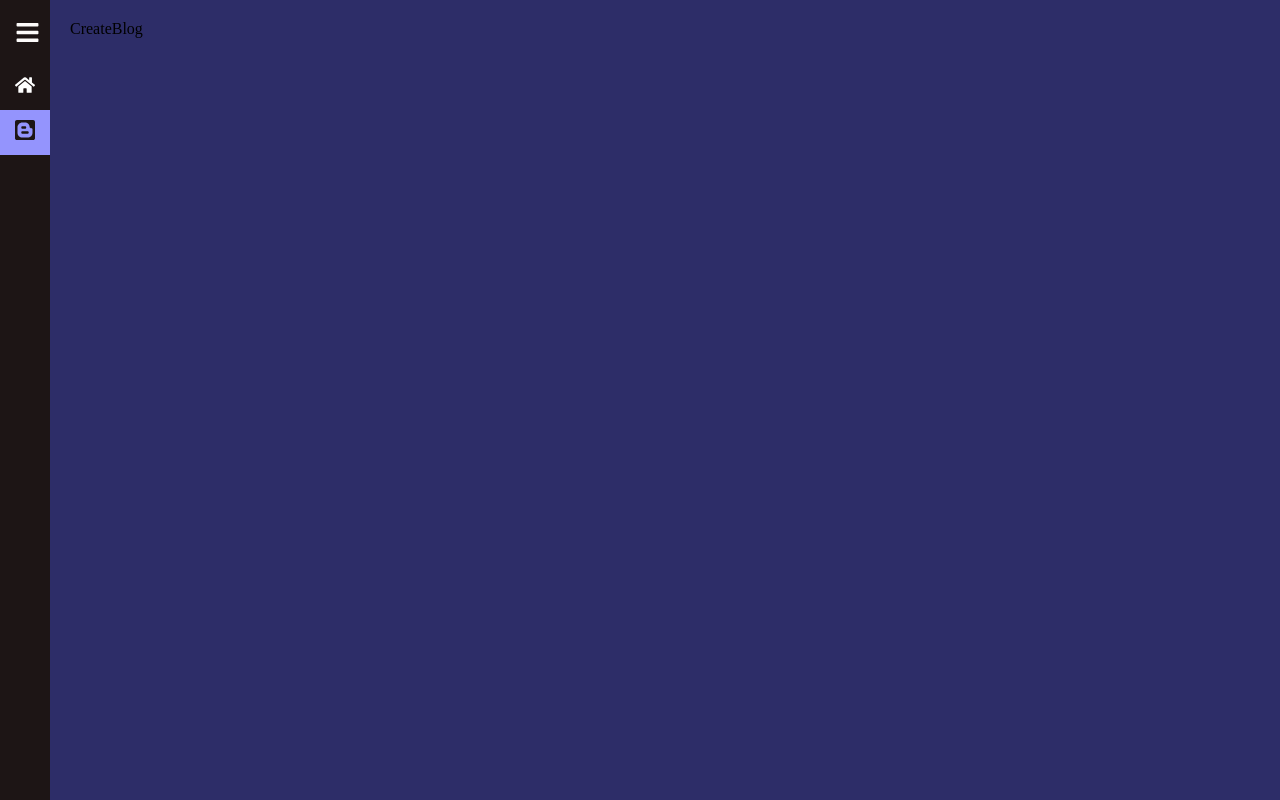
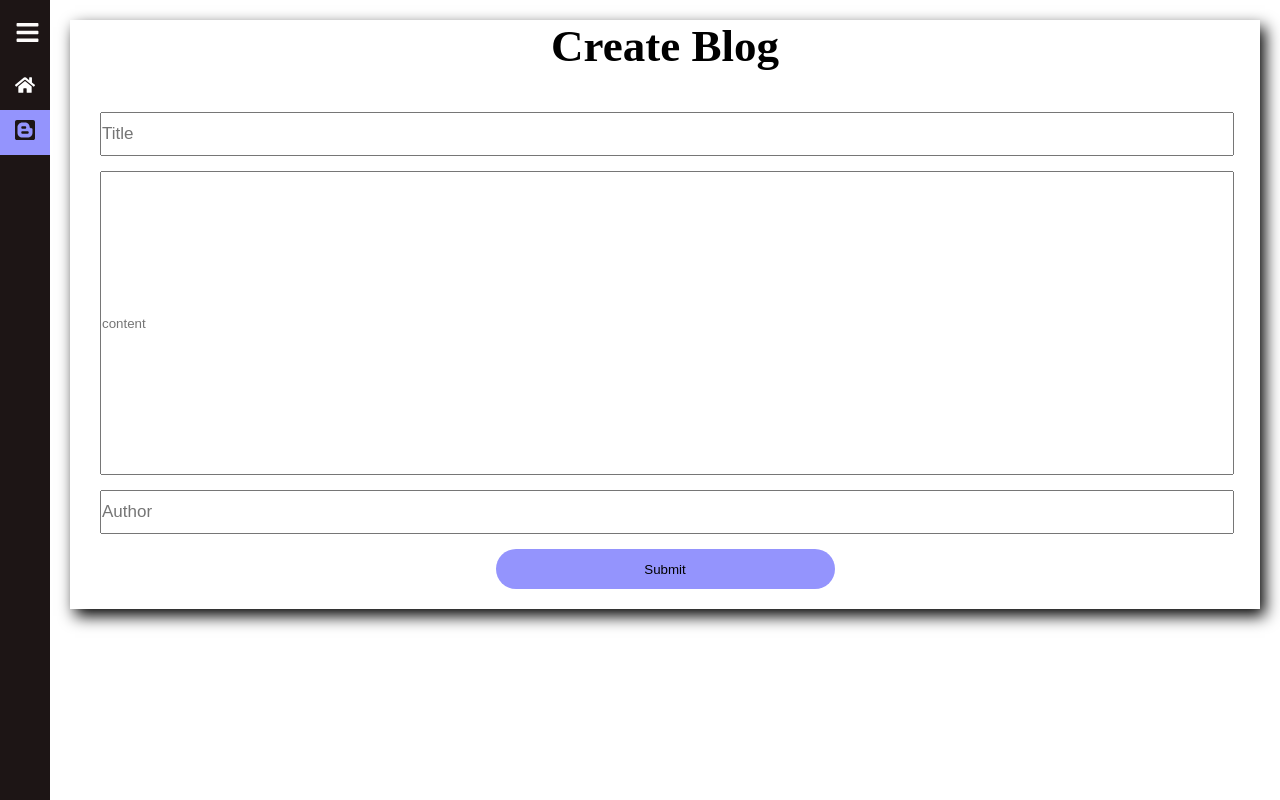
Before and after one commit to pjmiles/blog-feed, a React (Create React App) app: page /create in a window 1280 px wide. Built offline with nearby package versions, Linux system fonts and the light colour scheme.

Commit message:
createBlog stlying

```diff
--- a/src/App.css
+++ b/src/App.css
@@ -1,7 +1,8 @@
 :root {
     --primary:  #1d1515;
     --alt-primary: #425052;
-    --secondary: #2d2d68;
+    --secondary: white;
+    --secondary2: #2d2d68;
     --blue-light: #9494fd;
     --light: #FDFBFA;
     --alt-light: #FFFFFF;
--- a/src/pages/CreateBlog.js
+++ b/src/pages/CreateBlog.js
@@ -1,9 +1,33 @@
-
+import "./pageStyle/CreateBlog.css";
 
 const CreateBlog = () => {
   return (
-    <div>CreateBlog</div>
-  )
-}
+    <div className="create-section">
+        <div className="header-text">
+          <h2>Create Blog</h2>
+        </div>
+      <form className="create-container">
+        <div className="create-form-control">
+          <label htmlFor="title">
+            <input type="text" placeholder="Title" className="create-input" />
+          </label>
+        </div>
+        <div className="create-form-control">
+          <label htmlFor="content">
+            <input type="text" placeholder="content" className="create-input-content" />
+          </label>
+        </div>
+        <div className="create-form-control">
+          <label htmlFor="Author">
+            <input type="text" placeholder="Author" className="create-input" />
+          </label>
+        </div>
+        <div className="submit-btn">
+          <button type="submit" className="btn">Submit</button>
+        </div>
+      </form>
+    </div>
+  );
+};
 
-export default CreateBlog
+export default CreateBlog;
--- /dev/null
+++ b/src/pages/pageStyle/CreateBlog.css
@@ -0,0 +1,51 @@
+.create-section{
+    box-shadow: 5px 7px 15px 0;
+}
+
+.header-text{
+    text-align: center;
+    font-size: 30px;
+    font-weight: 600;
+}
+
+
+.create-container {
+    display: flex;
+    flex-direction: column;
+    gap: 15px;
+}
+
+.create-container {
+    padding: 20px 20px;
+    margin: 20px 10px;
+}
+
+.create-input{
+    width: 100%;
+    height: 40px;
+    font-size: 17px;
+}
+
+.create-input-content {
+    width: 100%;
+    height: 300px;
+}
+
+.submit-btn {
+    text-align: center;
+}
+
+.btn{
+    width: 30%;
+    height: 40px;
+    border-radius: 20px;
+    border: none;
+    outline: none;
+    background: var(--blue-light);
+    cursor: pointer;
+}
+
+.btn:hover {
+    background-color: plum;
+    transition: 0.3s;
+}
```
